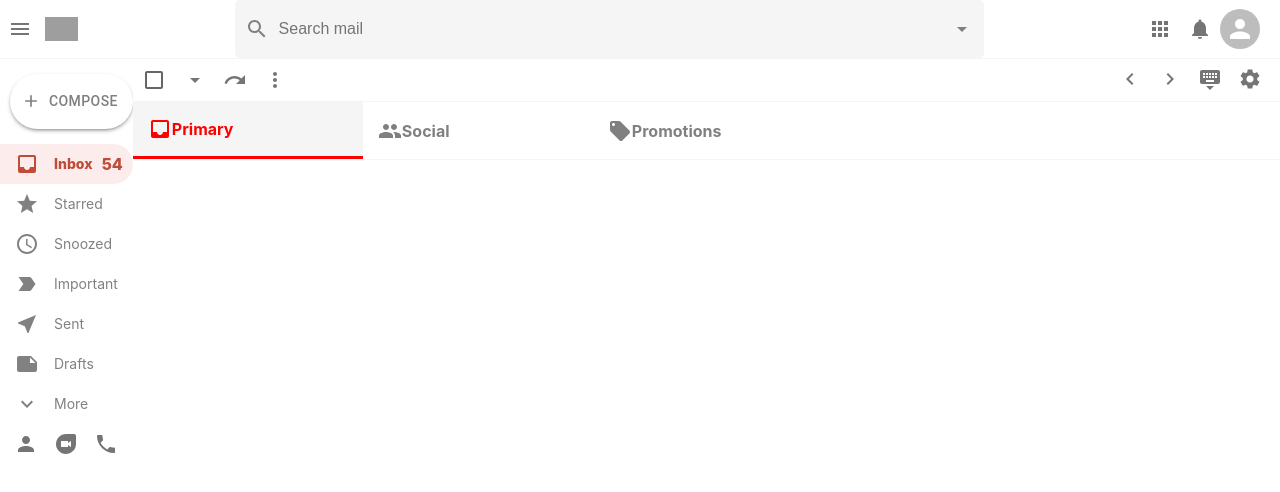
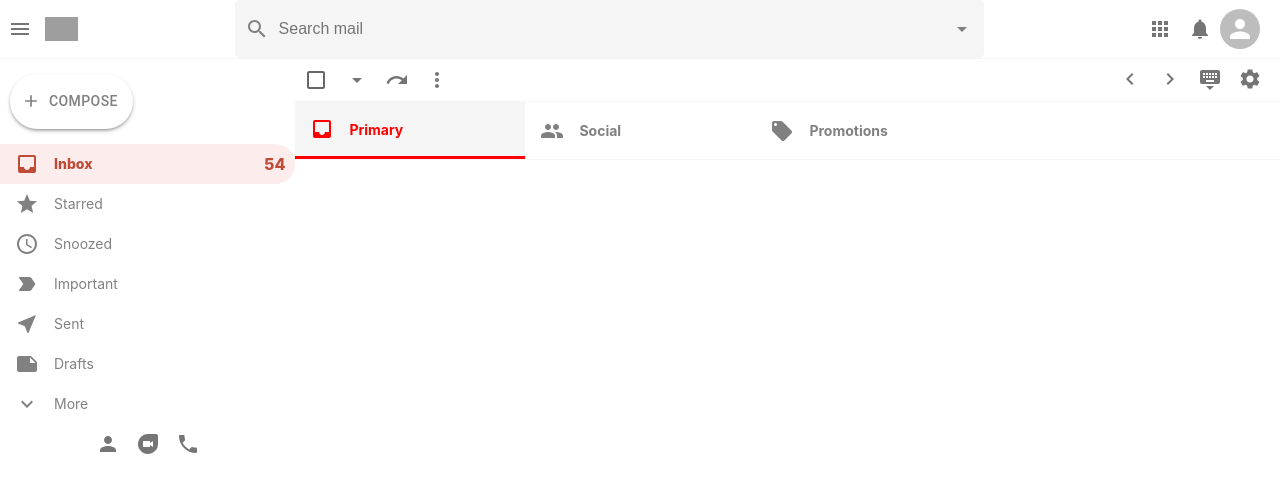
Before and after one commit to prattparedes/gmail-clone-yt, a React (Create React App) app: page / in a window 1280 px wide. Shown: the top 492 px of the page. Built offline with nearby package versions, Linux system fonts and the light colour scheme; grey boxes are pictures that could not be loaded.

Commit message:
sidebar width

```diff
--- a/src/components/Section.css
+++ b/src/components/Section.css
@@ -13,3 +13,13 @@
     background-color: whitesmoke;
     border-width: 3px !important;
 }
+
+.section:hover {
+    background-color: whitesmoke;
+    border-width: 3px !important;
+}
+
+.section > h4 {
+    font-size: 14px;
+    margin-left: 15px;
+}
--- a/src/components/Sidebar.css
+++ b/src/components/Sidebar.css
@@ -1,3 +1,9 @@
+.sidebar {
+  flex: 0.3;
+  max-width: 300px;
+}
+
+
 .sidebar__compose {
   color: gray !important;
   margin-top: 15px !important;
```
